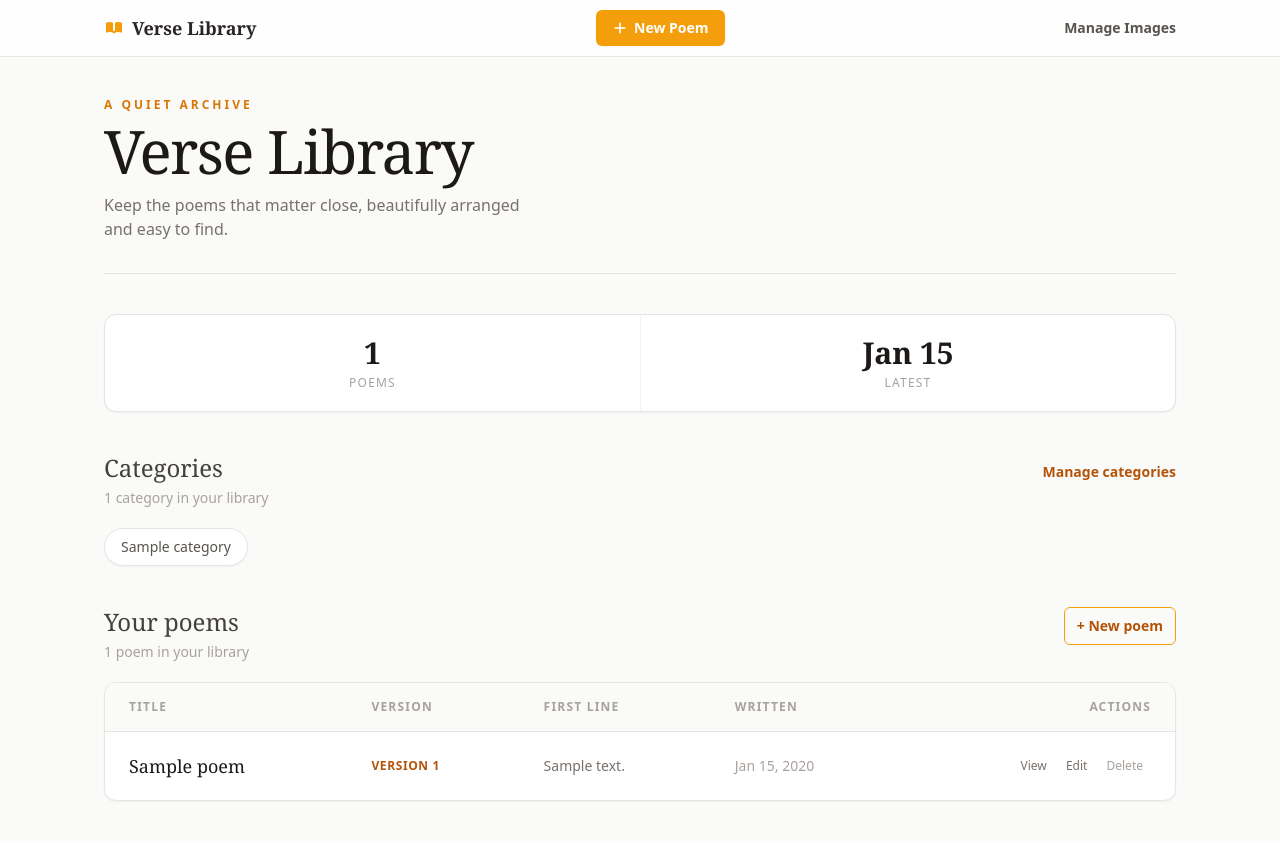
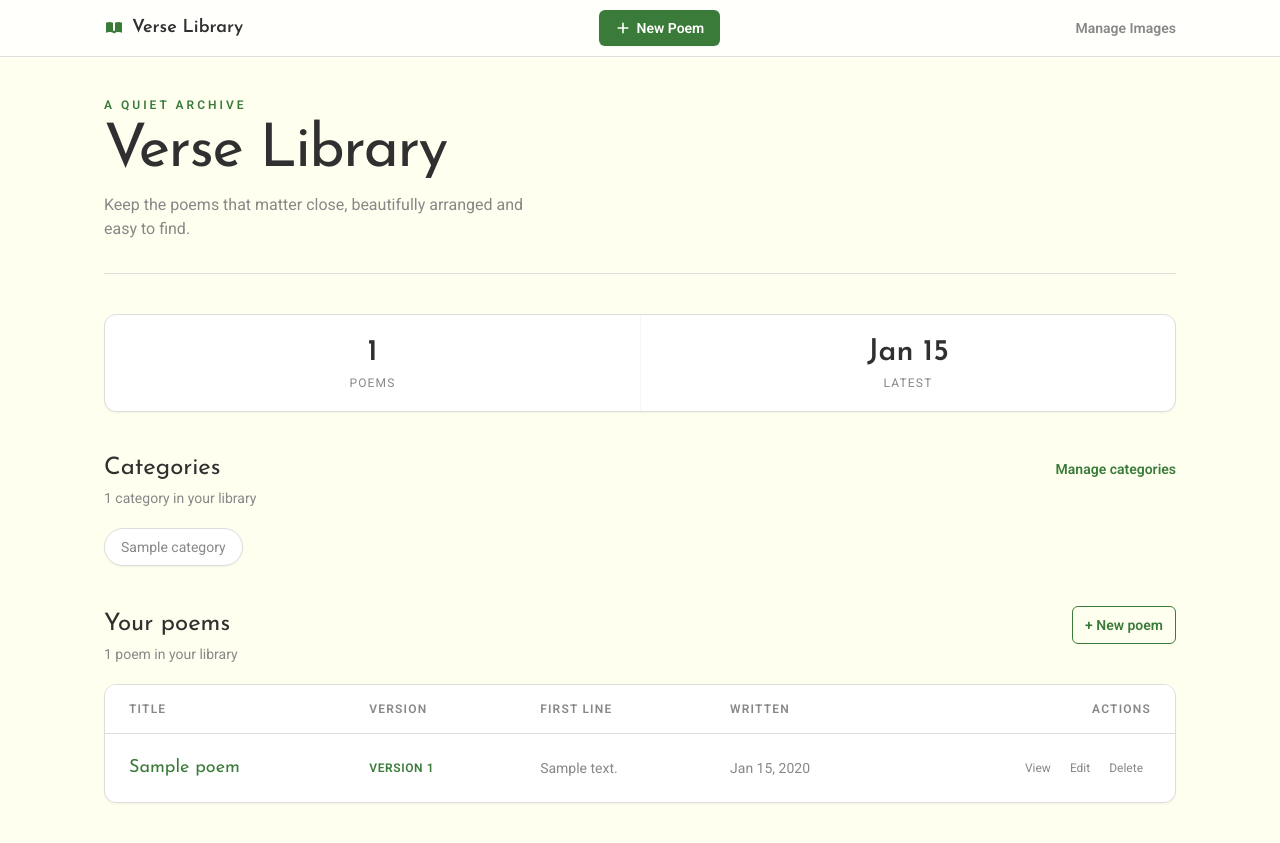
Before and after one commit to orcwarlord/poems, a PHP site: page / in a window 1280 px wide. Before the commit the page ends 802 px from the top, so only its background shows below. Run offline with PHP 8.4, Linux system fonts and the light colour scheme; tables that the repository leaves empty hold one stand-in row (values such as "Sample post"); some libraries are stand-ins or nearby versions.

Commit message:
Styling changed similar to PFL

```diff
--- a/src/assets/app.css
+++ b/src/assets/app.css
@@ -1,24 +1,97 @@
-/*
- * app.css — Quill editor overrides to match the Tailwind light theme.
- * Loaded on every page; Quill rules only apply when the editor is present.
- */
+:root {
+    --pfl-pink: #fbd6d7;
+    --pfl-ltgreen: #a4d5a6;
+    --pfl-green: #3a7b3a;
+    --pfl-dkgr: #303030;
+    --pfl-midgr: #888888;
+    --pfl-ltgr: #dddddd;
+    --pfl-ivory: #fffff0;
+}
+
+body {
+    background-color: var(--pfl-ivory) !important;
+    color: var(--pfl-dkgr) !important;
+}
+
+/* Keep the existing utility markup while applying the PFL palette globally. */
+[class~="text-stone-900"], [class~="text-stone-800"], [class~="text-stone-700"] {
+    color: var(--pfl-dkgr) !important;
+}
+
+[class~="text-stone-600"], [class~="text-stone-500"], [class~="text-stone-400"] {
+    color: var(--pfl-midgr) !important;
+}
+
+[class~="border-stone-300"], [class~="border-stone-200"], [class~="border-stone-100"] {
+    border-color: var(--pfl-ltgr) !important;
+}
+
+[class~="bg-stone-50"], [class~="bg-white"] {
+    background-color: #ffffff !important;
+}
+
+[class~="bg-amber-50"], [class~="bg-amber-100"] {
+    background-color: var(--pfl-pink) !important;
+}
+
+[class~="bg-amber-500"] {
+    background-color: var(--pfl-green) !important;
+}
+
+[class~="text-amber-500"] {
+    color: var(--pfl-green) !important;
+}
+
+[class~="hover:bg-amber-600"]:hover {
+    background-color: #2d612d !important;
+}
+
+[class~="border-amber-300"], [class~="border-amber-500"] {
+    border-color: var(--pfl-green) !important;
+}
+
+[class~="text-amber-600"], [class~="text-amber-700"], [class~="text-amber-800"] {
+    color: var(--pfl-green) !important;
+}
+
+[class~="hover:text-amber-700"]:hover, [class~="hover:text-amber-800"]:hover {
+    color: #2d612d !important;
+}
+
+[class~="hover:border-amber-300"]:hover {
+    border-color: var(--pfl-ltgreen) !important;
+}
+
+[class~="focus:ring-amber-500"]:focus {
+    --tw-ring-color: var(--pfl-green) !important;
+}
+
+a:not([class*="bg-"]) {
+    color: var(--pfl-green);
+}
+
+a:not([class*="bg-"]):hover {
+    color: #2d612d;
+}
+
+/* Quill editor overrides to match the PFL light theme. */
 
 /* ── Quill container ──────────────────────────────────────────────────────── */
 .ql-container.ql-snow {
-    border: 1px solid #d6d3d1; /* stone-300 */
+    border: 1px solid var(--pfl-ltgr);
     border-top: none;
     border-radius: 0 0 0.375rem 0.375rem;
-    font-family: Georgia, Cambria, "Times New Roman", serif;
+    font-family: "Roboto", sans-serif;
     font-size: 1rem;
     line-height: 1.75;
-    color: #1c1917; /* stone-900 */
+    color: var(--pfl-dkgr);
     background: #ffffff;
 }
 
 .ql-toolbar.ql-snow {
     border: 1px solid #d6d3d1; /* stone-300 */
     border-radius: 0.375rem 0.375rem 0 0;
-    background: #fafaf9; /* stone-50 */
+    background: #ffffff;
     padding: 0.5rem 0.75rem;
 }
 
@@ -31,30 +104,30 @@
 .ql-snow .ql-toolbar button:hover,
 .ql-snow.ql-toolbar button.ql-active,
 .ql-snow .ql-toolbar button.ql-active {
-    color: #b45309; /* amber-700 */
+    color: var(--pfl-green);
 }
 .ql-snow.ql-toolbar button:hover .ql-stroke,
 .ql-snow .ql-toolbar button:hover .ql-stroke,
 .ql-snow.ql-toolbar button.ql-active .ql-stroke,
 .ql-snow .ql-toolbar button.ql-active .ql-stroke {
-    stroke: #b45309;
+    stroke: var(--pfl-green);
 }
 .ql-snow.ql-toolbar button:hover .ql-fill,
 .ql-snow .ql-toolbar button:hover .ql-fill {
-    fill: #b45309;
+    fill: var(--pfl-green);
 }
 
 /* Editor focus ring */
 .ql-container.ql-snow:focus-within {
-    border-color: #f59e0b; /* amber-500 */
-    box-shadow: 0 0 0 1px #f59e0b;
+    border-color: var(--pfl-green);
+    box-shadow: 0 0 0 1px var(--pfl-green);
 }
 
 /* Placeholder */
 .ql-editor.ql-blank::before {
-    color: #a8a29e; /* stone-400 */
+    color: var(--pfl-midgr);
     font-style: normal;
-    font-family: Georgia, Cambria, serif;
+    font-family: "Roboto", sans-serif;
 }
 
 /* Editor min-height */
--- a/src/includes/header.php
+++ b/src/includes/header.php
@@ -19,6 +19,10 @@ $_error   = get_flash('error');
     <meta name="viewport" content="width=device-width, initial-scale=1.0">
     <title><?= e($pageTitle ?? 'Dashboard') ?> — Verse Library</title>
 
+    <link rel="preconnect" href="https://fonts.googleapis.com">
+    <link rel="preconnect" href="https://fonts.gstatic.com" crossorigin>
+    <link href="https://fonts.googleapis.com/css2?family=Josefin+Sans:wght@400;500;600;700&family=Roboto:wght@400;500;600;700&display=swap" rel="stylesheet">
+
     <!-- Tailwind CSS CDN (includes typography plugin) -->
     <script src="https://cdn.tailwindcss.com?plugins=typography"></script>
     <script>
@@ -26,16 +30,17 @@ $_error   = get_flash('error');
             theme: {
                 extend: {
                     fontFamily: {
-                        display: ['Georgia', 'Cambria', '"Times New Roman"', 'serif'],
+                        sans: ['Roboto', 'sans-serif'],
+                        display: ['"Josefin Sans"', 'sans-serif'],
                     },
                     typography: {
                         DEFAULT: {
                             css: {
-                                '--tw-prose-body':        '#292524',
-                                '--tw-prose-headings':    '#1c1917',
-                                '--tw-prose-links':       '#b45309',
-                                '--tw-prose-bold':        '#1c1917',
-                                '--tw-prose-blockquotes': '#57534e',
+                                '--tw-prose-body':        '#303030',
+                                '--tw-prose-headings':    '#303030',
+                                '--tw-prose-links':       '#3a7b3a',
+                                '--tw-prose-bold':        '#303030',
+                                '--tw-prose-blockquotes': '#888888',
                                 maxWidth: 'none',
                             },
                         },
@@ -52,7 +57,7 @@ $_error   = get_flash('error');
 
     <link rel="stylesheet" href="/assets/app.css">
 </head>
-<body class="min-h-screen bg-stone-50 text-stone-900 antialiased">
+<body class="min-h-screen bg-[#fffff0] font-sans text-stone-900 antialiased">
 
 <!-- ── Navigation ──────────────────────────────────────────────────────────── -->
 <nav class="sticky top-0 z-20 border-b border-stone-200 bg-white/95 backdrop-blur supports-[backdrop-filter]:bg-white/80">
```
